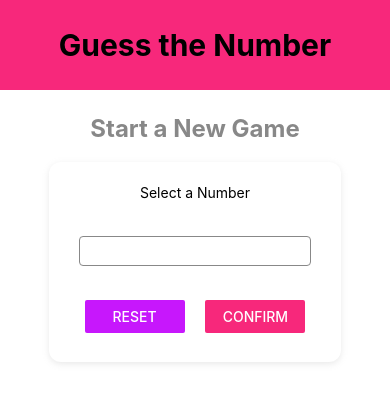
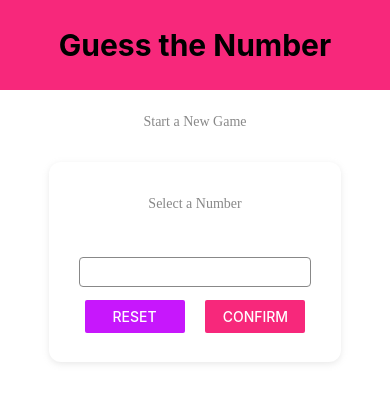
Before and after one commit to ghigbie/NumberGuessingGame, a React Native app: screen / in a window 390 px wide. Shown: the top 402 px of the page. Built offline with nearby package versions, Linux system fonts and the light colour scheme.

Commit message:
Add two new component

```diff
--- a/react-native.config.js
+++ b/react-native.config.js
@@ -1,7 +1,3 @@
 module.exports = {
-  project: {
-    ios: {},
-    android: {},
-  },
   assets: ['./assets/fonts/'],
 };
--- a/screens/StartGameScreen.js
+++ b/screens/StartGameScreen.js
@@ -51,7 +51,7 @@ const StartGameScreen = ({onStartGame}) => {
     <View style={styles.container}>
       <Text style={styles.title}>Start a New Game</Text>
       <Card style={styles.inputContainer}>
-        <Text style={styles.itle}>Select a Number</Text>
+        <Text style={styles.title}>Select a Number</Text>
         <Input
           style={styles.input}
           blurOnSubmit
@@ -113,10 +113,11 @@ const styles = StyleSheet.create({
   },
   title: {
     color: Colors.softGrey,
-    fontSize: 24,
+    //fontSize: 24,
     marginVertical: 12,
     height: 36,
-    fontWeight: '700',
+    fontFamily: 'OpenSans-Bold',
+    //fontWeight: '700',
   },
   cardTitle: {
     color: Colors.softGrey,
```
Also changed, not shown: components/BodyText.js (added), components/TitleText.js (added), 5 other files (tests, documents, lock files or other folders).
